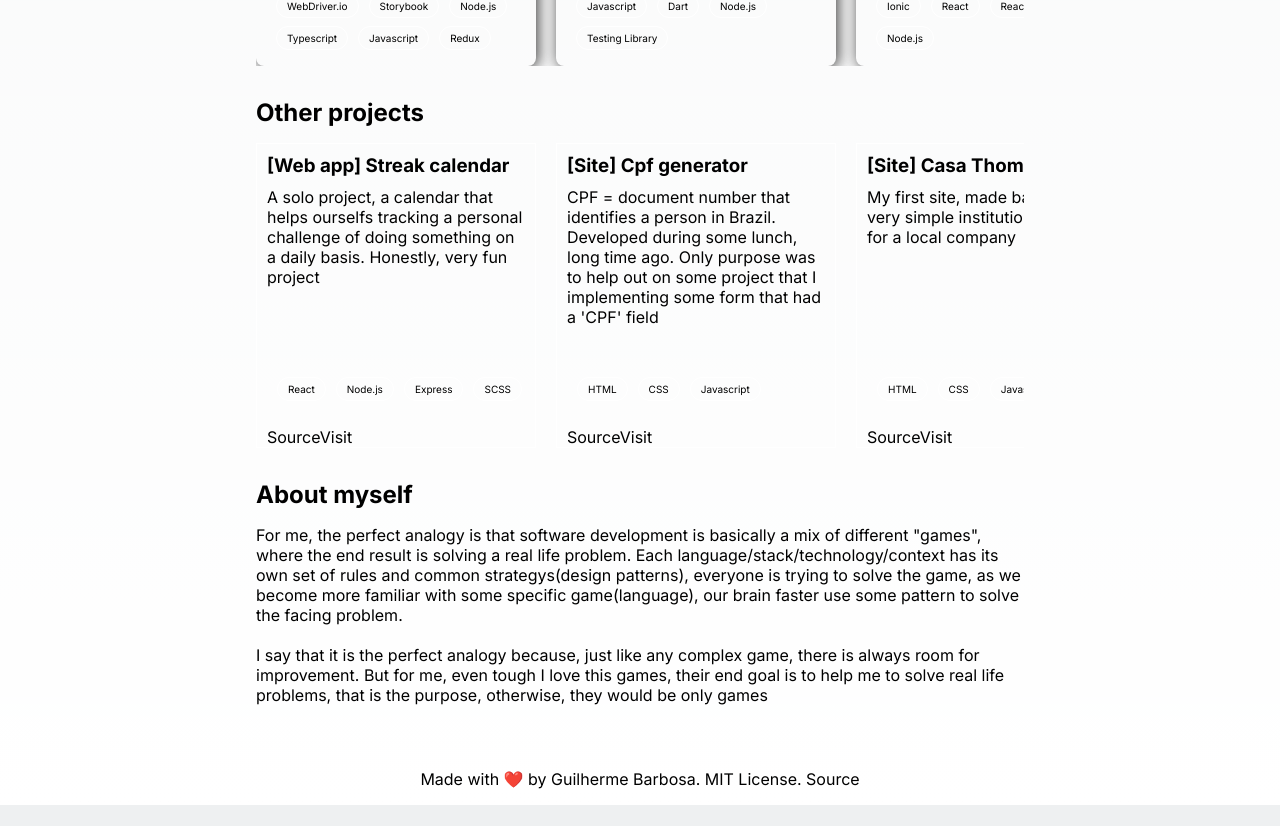
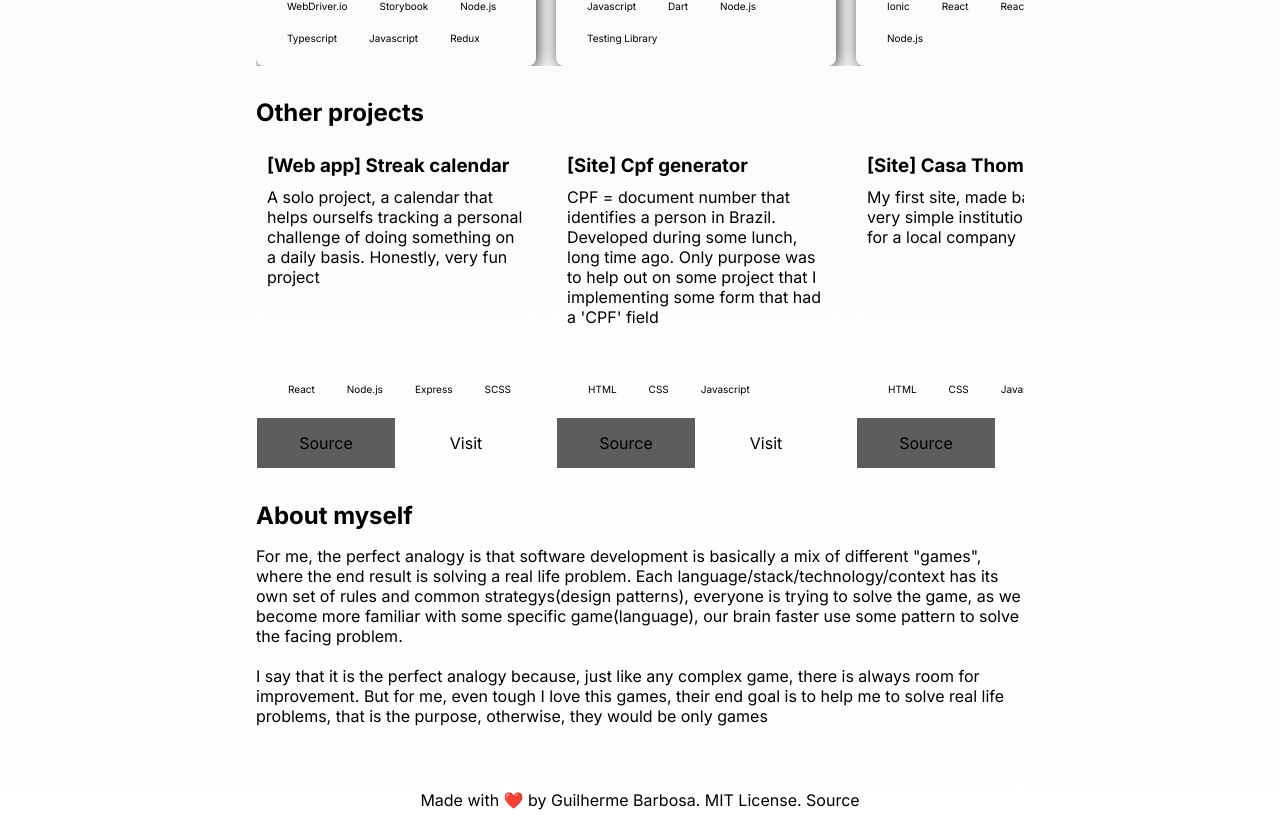
Before and after one commit to guibarbosadev/my-site, a Next.js app: page / in a window 1280 px wide. Shown: the part 2233-3059 px from the top of the page. Before the commit the page ends 3038 px from the top, so only its background shows below. Built offline with nearby package versions, Linux system fonts and the light colour scheme.

Commit message:
style: tweak 'other projects' cards

```diff
--- a/src/pages/index.tsx
+++ b/src/pages/index.tsx
@@ -144,6 +144,7 @@ export default function Home({
           <div className={styles.works}>
             {sideProjects.map((sideProject) => (
               <div key={sideProject.name} className={styles.sideProjectCard}>
+                <div className={styles.sideProjectCardContent}>
                   <h3>{sideProject.name}</h3>
                   <p>{sideProject.description}</p>
                   <div className={styles.tags}>
@@ -152,6 +153,7 @@ export default function Home({
                         {technology}
                       </div>
                     ))}
+                  </div>
                 </div>
                 <div className={styles.sideProjectCardLinks}>
                   <a href={sideProject.links.source} target="_blank">
--- a/src/styles/Home.module.css
+++ b/src/styles/Home.module.css
@@ -70,7 +70,7 @@
   border-radius: 8px;
 }
 
-.cardContent, .sideProjectCard {
+.cardContent {
   padding: 10px 10px 0px 10px;
 }
 
@@ -119,10 +119,36 @@
 
 .sideProjectCard {
   display: grid;
-  grid-template-rows: auto 1fr auto auto;
-  grid-template-columns: 1fr;
+  border: 1px solid white;
+  grid-template-rows: 1fr auto;
+}
+
+.sideProjectCardContent {
+  padding: 10px 10px 0px 10px;
+  display: grid;
   row-gap: 10px;
-  border: 1px solid white;
+  grid-template-rows: auto 1fr auto;
+}
+
+.sideProjectCardLinks {
+  display: grid;
+  grid-template-columns: 1fr 1fr;
+  justify-content: center;
+  text-align: center;
+  border-top: 1px solid white;
+}
+
+.sideProjectCardLinks > * {
+  padding: 15px 0;
+}
+
+.sideProjectCardLinks > *:first-child {
+  border-right: 0.5px solid white;
+  background-color: rgb(93, 93, 93);
+}
+
+.sideProjectCardLinks > *:nth-child(2) {
+  border-left: 0.5px solid white;
 }
 
 .footer {
```
Lines whose indentation alone changed are shown as unchanged.
